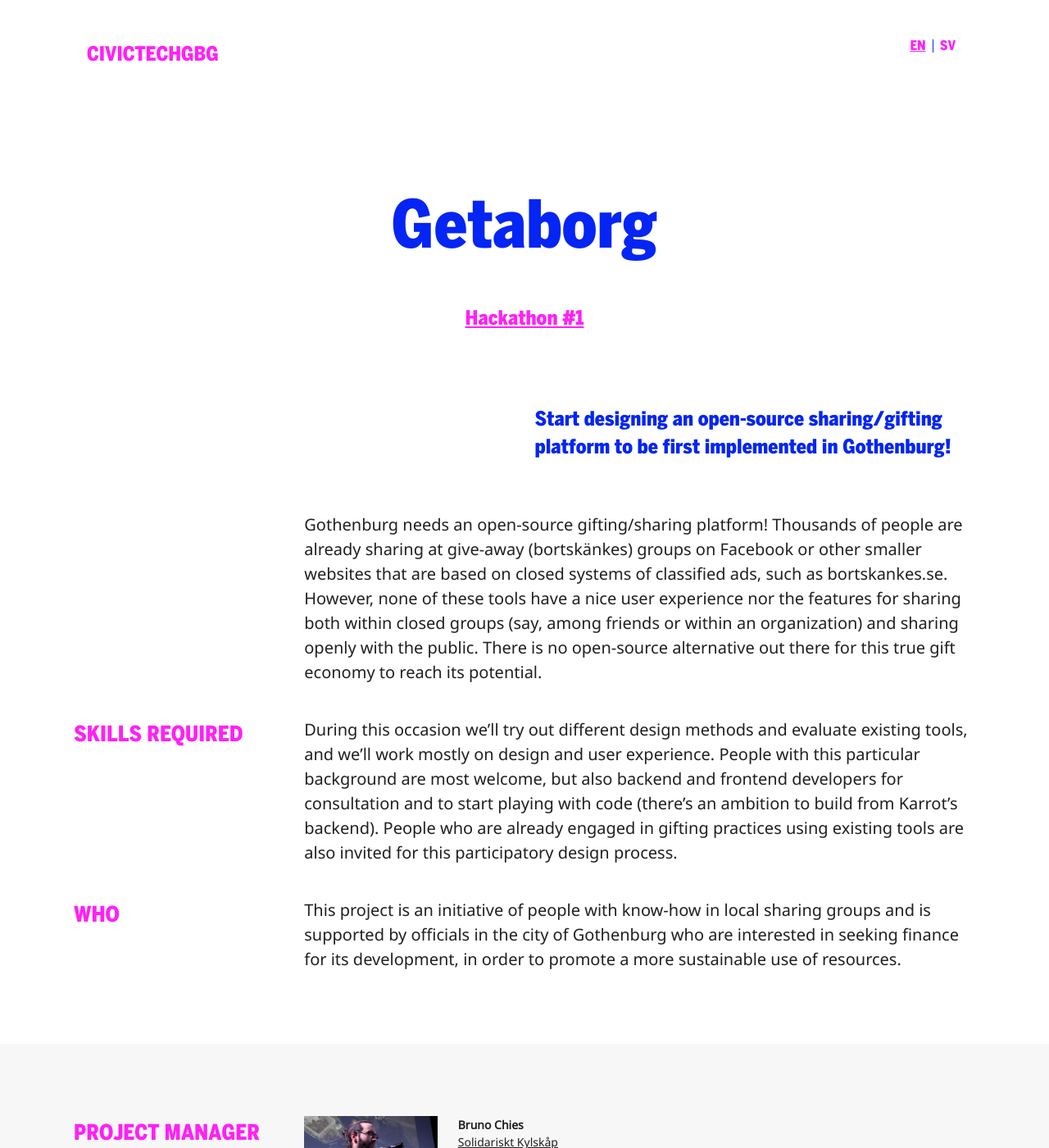
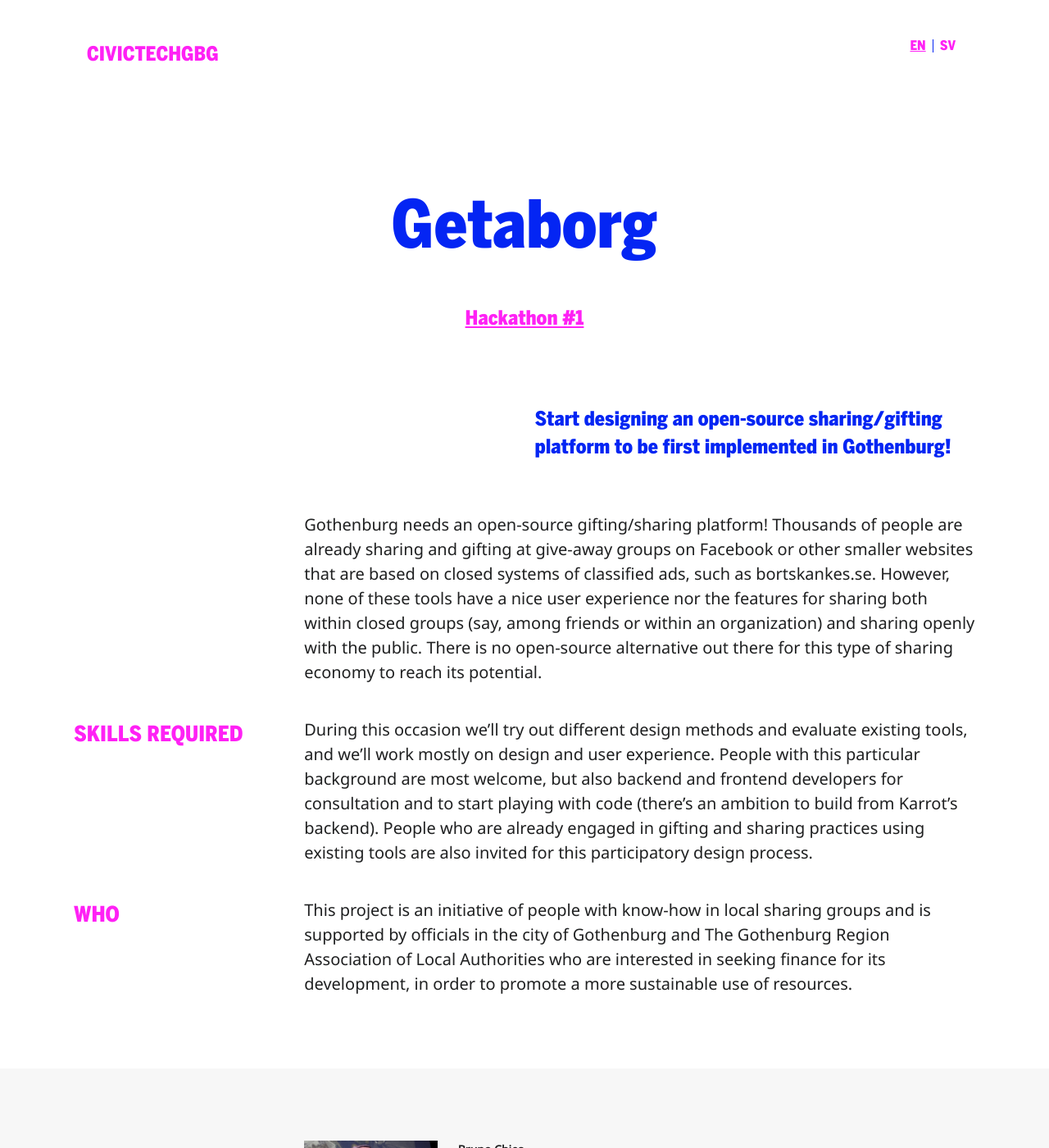
Before and after one commit to civictechsweden/civictech.se, a Jekyll site: the page built from _posts/2017-12-20-getaborg-en.md, in a window 1280 px wide and 1400 px high. Shown: the whole window at 82% size. Built offline with Jekyll 4.4.1, drawn with Linux system fonts in a browser that asks for light colours; nearby versions of some CDN libraries.

Commit message:
Updated Getaborg En

```diff
--- a/_posts/2017-12-20-getaborg-en.md
+++ b/_posts/2017-12-20-getaborg-en.md
@@ -40,12 +40,12 @@ contact:
   organisation-link: http://foodfriendship.org
 ---
 
-Gothenburg needs an open-source gifting/sharing platform! Thousands of people are already sharing at give-away (bortskänkes) groups on Facebook or other smaller websites that are based on closed systems of classified ads, such as bortskankes.se. However, none of these tools have a nice user experience nor the features for sharing both within closed groups (say, among friends or within an organization) and sharing openly with the public. There is no open-source alternative out there for this true gift economy to reach its potential.
+Gothenburg needs an open-source gifting/sharing platform! Thousands of people are already sharing and gifting at give-away groups on Facebook or other smaller websites that are based on closed systems of classified ads, such as bortskankes.se. However, none of these tools have a nice user experience nor the features for sharing both within closed groups (say, among friends or within an organization) and sharing openly with the public. There is no open-source alternative out there for this type of sharing economy to reach its potential.
 
 ## Skills required
 
-During this occasion we’ll try out different design methods and evaluate existing tools, and we’ll work mostly on design and user experience. People with this particular background are most welcome, but also backend and frontend developers for consultation and to start playing with code (there’s an ambition to build from Karrot’s backend). People who are already engaged in gifting practices using existing tools are also invited for this participatory design process.
+During this occasion we’ll try out different design methods and evaluate existing tools, and we’ll work mostly on design and user experience. People with this particular background are most welcome, but also backend and frontend developers for consultation and to start playing with code (there’s an ambition to build from Karrot’s backend). People who are already engaged in gifting and sharing practices using existing tools are also invited for this participatory design process.
 
 ## Who
 
-This project is an initiative of people with know-how in local sharing groups and is supported by officials in the city of Gothenburg who are interested in seeking finance for its development, in order to promote a more sustainable use of resources.
+This project is an initiative of people with know-how in local sharing groups and is supported by officials in the city of Gothenburg and The Gothenburg Region Association of Local Authorities who are interested in seeking finance for its development, in order to promote a more sustainable use of resources.
```
